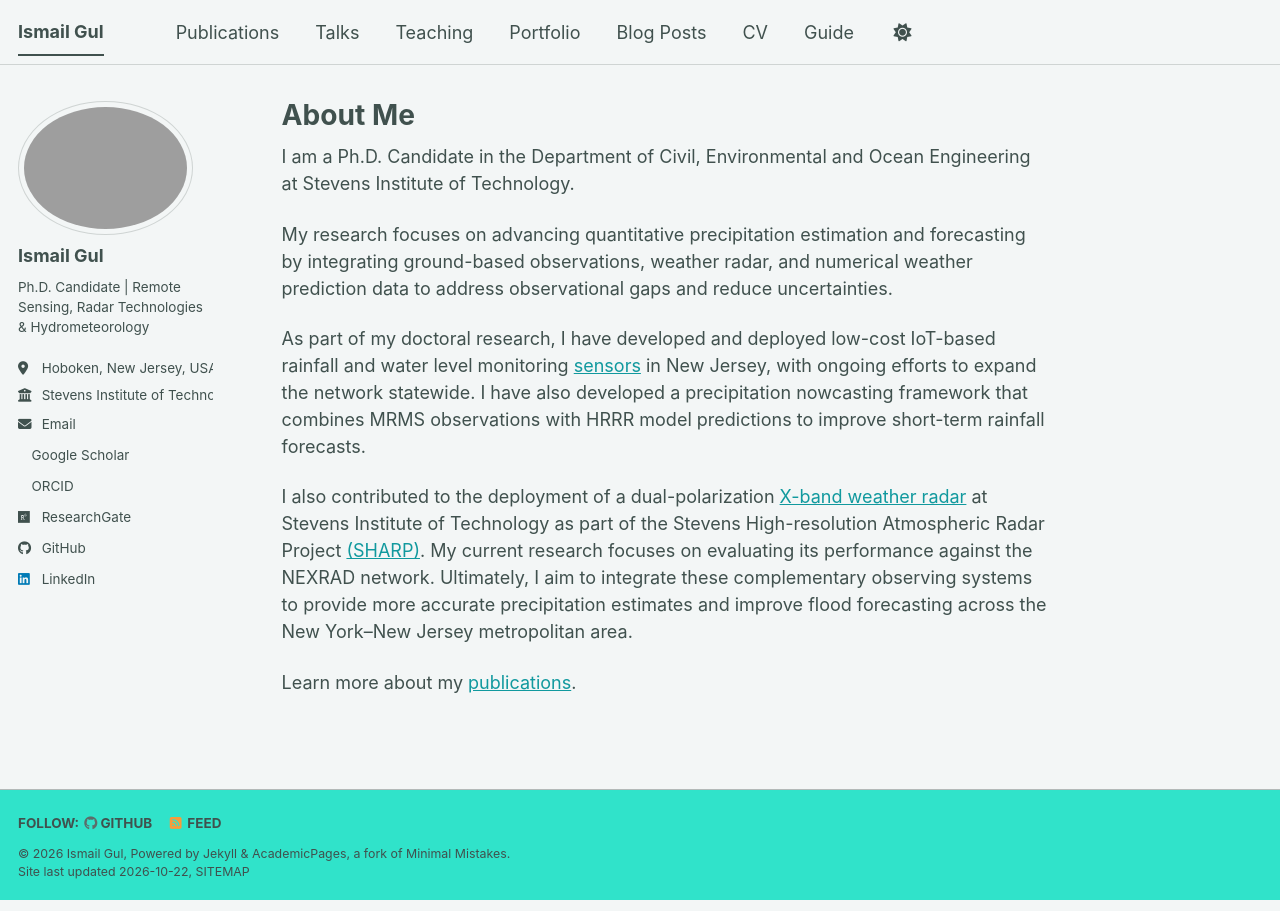
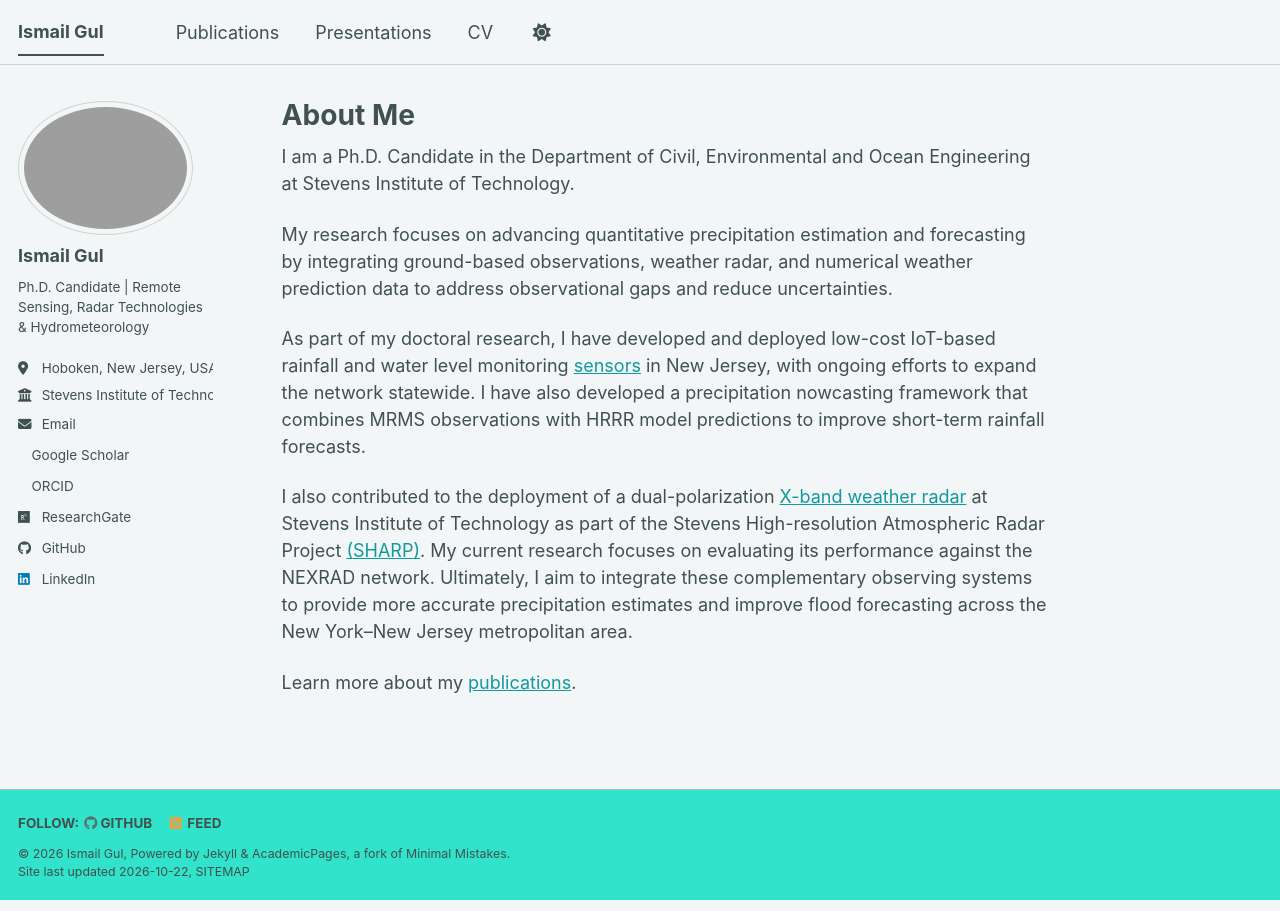
Before and after one commit to igul94/ismailgul.github.io, a Jekyll site: the page built from _pages/about.md, in a window 1280 px wide. Built offline with Jekyll 4.4.1, drawn with Linux system fonts in a browser that asks for light colours; a style sheet for code colours, icons or effects is not loaded; part of the change alters nothing that is shown.

Commit message:
Update navigation.yml

```diff
--- a/_data/navigation.yml
+++ b/_data/navigation.yml
@@ -11,20 +11,23 @@ main:
   - title: "Publications"
     url: /publications/
 
-  - title: "Talks"
-    url: /talks/
+  - title: "Presentations"
+    url: /presentations/
 
-  - title: "Teaching"
-    url: /teaching/
+  #- title: "Talks"
+  #  url: /talks/
 
-  - title: "Portfolio"
-    url: /portfolio/
+  #- title: "Teaching"
+  #  url: /teaching/
 
-  - title: "Blog Posts"
-    url: /year-archive/
+  #- title: "Portfolio"
+  #  url: /portfolio/
+
+  #- title: "Blog Posts"
+  #  url: /year-archive/
 
   - title: "CV"
     url: /cv/
 
-  - title: "Guide"
-    url: /markdown/
+  #- title: "Guide"
+  #  url: /markdown/
```
